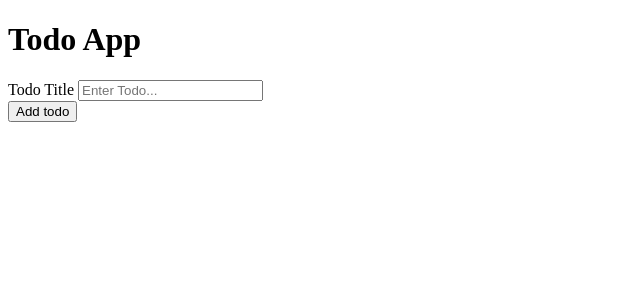
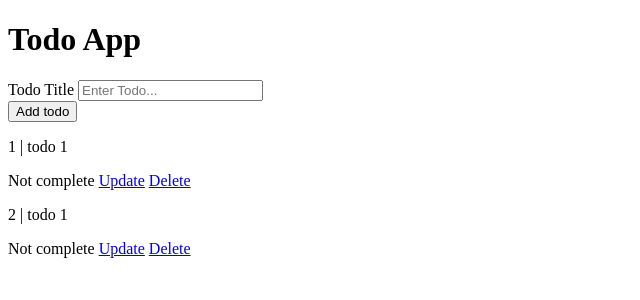
Before and after one commit to Said-bachar/StartingFlask-TodoApp, a Flask app: page / in a window 1280 px wide. Shown: the top 300 px of the page, without its empty margins (0-640 px from the left). Run offline with Flask 2, Linux system fonts and the light colour scheme; data comes from the database, SQL or seed files in the repository; both versions use the stored data as it was after the commit.

Commit message:
*> Add new items from GUI to db

```diff
--- a/app.py
+++ b/app.py
@@ -1,4 +1,4 @@
-from flask import Flask, render_template
+from flask import Flask, render_template, request, redirect, url_for
 from flask_sqlalchemy import SQLAlchemy
 
 app = Flask(__name__)
@@ -14,12 +14,23 @@ class Todo(db.Model):
 
 @app.route('/')
 def index():
-    return render_template('base.html')
+    #Show all todos
+    todo_list = Todo.query.all()
+    print(todo_list)
+    return render_template('base.html', todo_list = todo_list) #passing var to the html
 
-@app.route('/about')
-def about():
-    return "About"
+@app.route('/add', methods=['POST'])
+def add():
+   #Add new item
+   title =  request.form.get('title') #get title for the input
+   new_todo = Todo(title = title, complete = False)
+   db.session.add(new_todo)
+   db.session.commit()
+   return redirect(url_for("index")) # reload tye index page
+
 
 if __name__ == '__main__':
     db.create_all()
+
+
     app.run(debug=True)
--- a/templates/base.html
+++ b/templates/base.html
@@ -16,5 +16,16 @@
               <button type="submit">Add todo</button>
           </div>
      </form>
+     {% for todo in todo_list %}
+       <p>{{ todo.id }} | {{ todo.title }}</p>
+
+        {% if todo.complete == False %}
+          <span>Not complete</span>
+        {% else %}
+          <span>Completed</span>
+        {% endif %}
+        <a href="/">Update</a>
+        <a href="/">Delete</a>
+     {% endfor %}
 </body>
 </html>
```
Also changed, not shown: db.sqlite.
